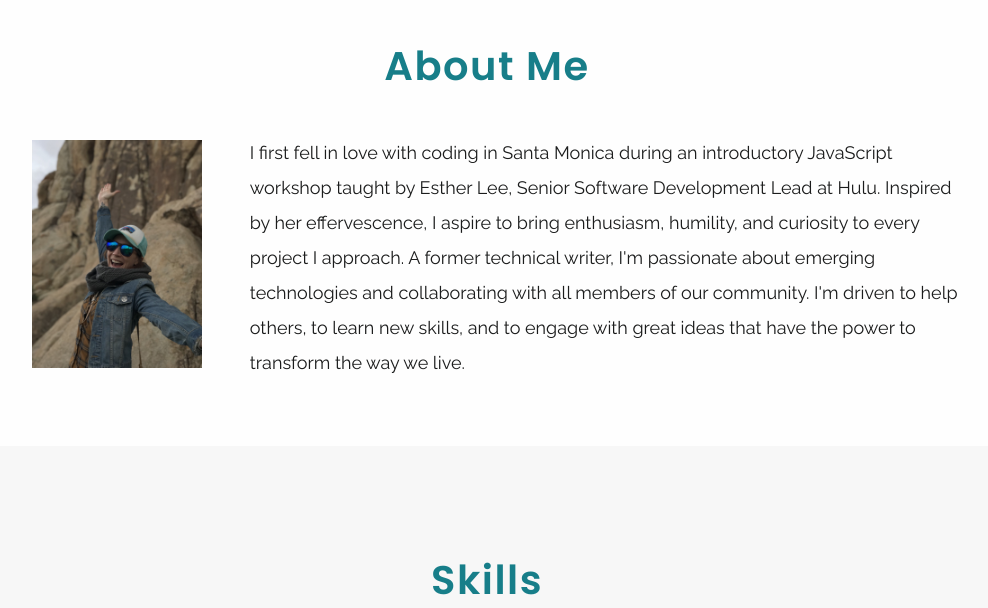
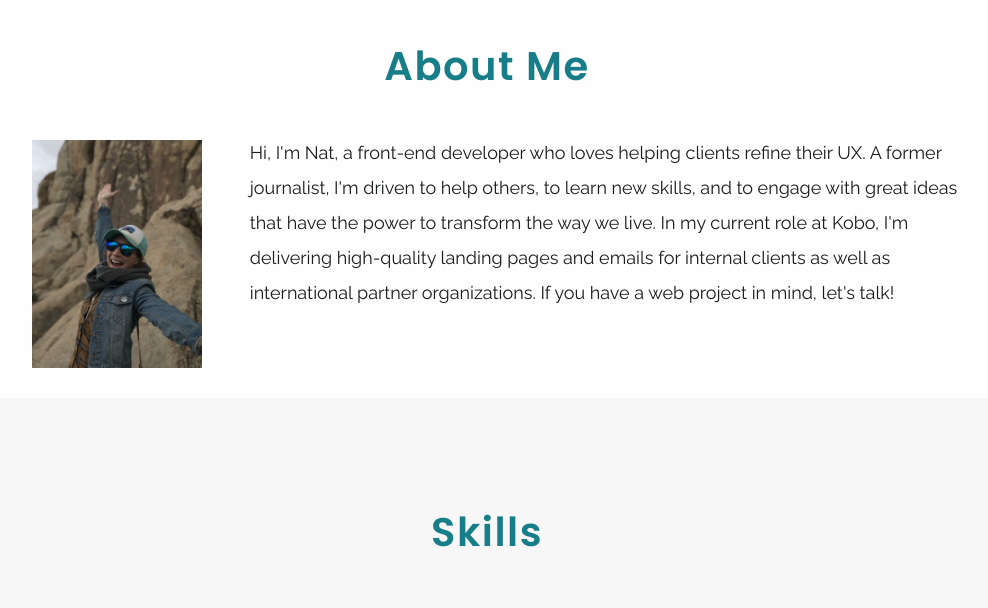
Before and after one commit to nataleecodes/NatB-Portfolio, a website: page index.html in a window 1280 px wide. Shown: the part 860-1468 px from the top of the page, without its empty margins (153-1141 px from the left). Drawn offline with nearby package versions, Linux system fonts and the light colour scheme.

Commit message:
Update index.html

```diff
--- a/index.html
+++ b/index.html
@@ -51,11 +51,9 @@
                     <h2 id="about__title">About Me</h2>
                     <img class="about__headshot" src="Assets/nat-joshuatree-optim.jpg" alt="Natalee in a chair at HackerYou">
                     <div class="about__bio">
-                        <p>I first fell in love with coding in Santa Monica during an introductory JavaScript workshop taught by Esther Lee, Senior
-                        Software Development Lead at Hulu. Inspired by her effervescence, I aspire to bring enthusiasm, humility, and curiosity to
-                        every project I approach. A former technical writer, I'm passionate about emerging technologies and collaborating with all
-                        members of our community. I'm driven to help others, to learn new skills, and to engage with great ideas that have the power
-                        to transform the way we live.</p>
+                        <p>Hi, I'm Nat, a front-end developer who loves helping clients refine their UX. A former journalist, I'm driven to help others, to learn new skills, and to engage with great ideas that have the power
+                        to transform the way we live. In my current role at Kobo, I'm delivering high-quality landing pages and emails for internal clients as well as international partner
+                        organizations. If you have a web project in mind, let's talk!</p>
                     </div><!--BIO BOX ENDS-->
                 </div><!--CONTENT WRAPPER ENDS-->
             </section><!--ABOUT SECTION ENDS-->
```
